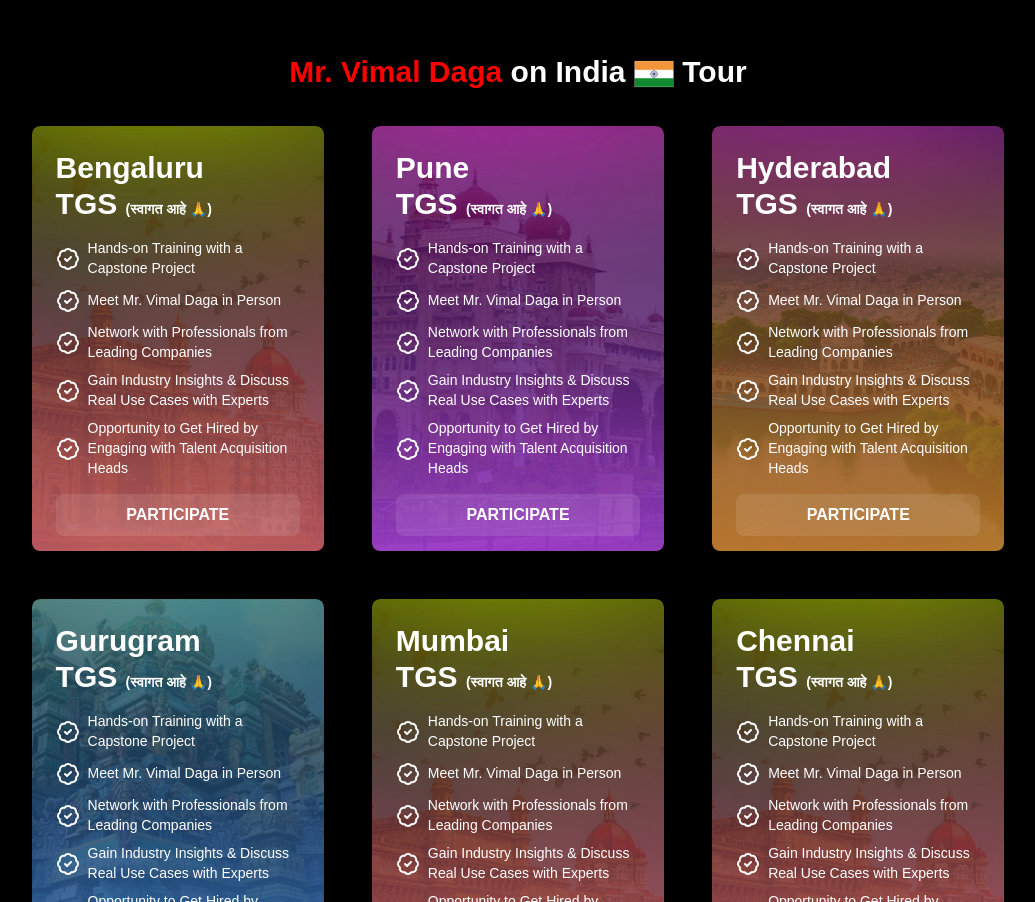
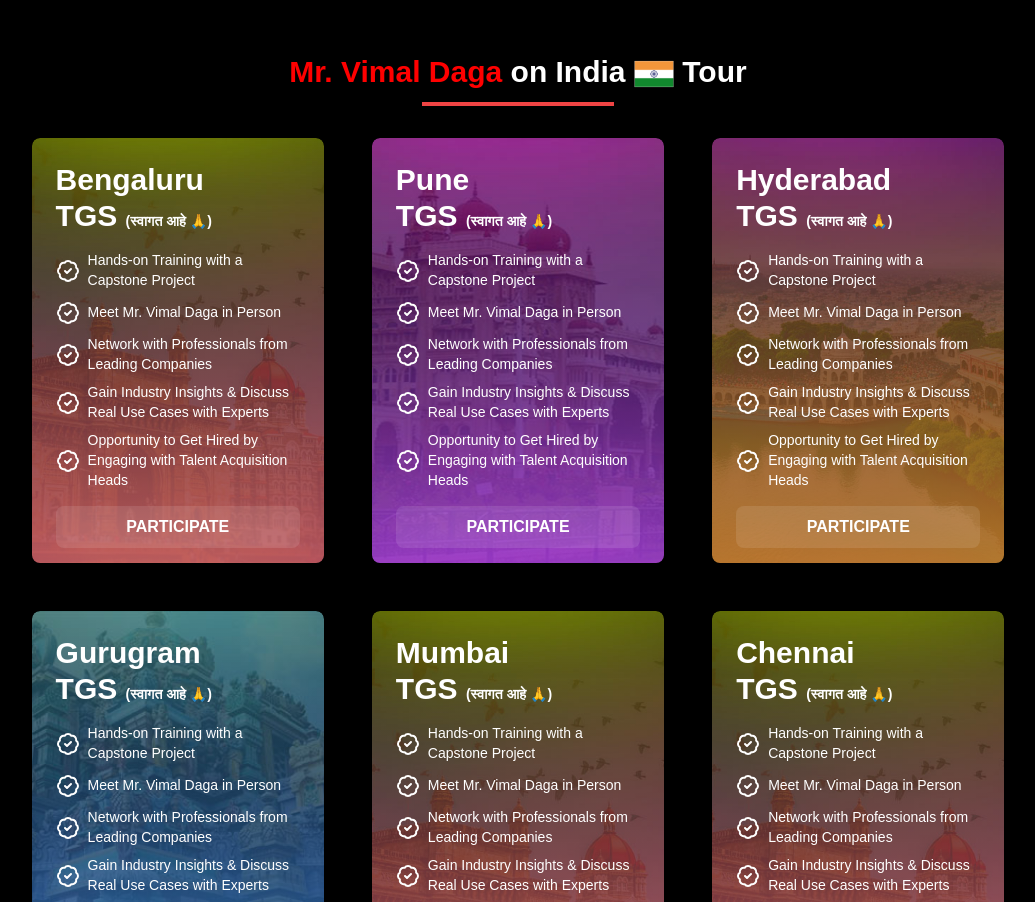
Before and after one commit to tony83033/TGS-CONFERENCE_FOLK_VERSION, a Next.js app: page / in a window 1280 px wide. Shown: the part 3307-4209 px from the top of the page, without its empty margins (122-1157 px from the left). Built offline with nearby package versions, Linux system fonts and the light colour scheme.

Commit message:
refactor city card add a red line

```diff
--- a/src/components/customComponents/CityCards.tsx
+++ b/src/components/customComponents/CityCards.tsx
@@ -65,6 +65,7 @@ export default function CityCardGrid() {
       {/* Title Section */}
       <div className="text-center mb-8">
         <h1 className="text-3xl font-bold text-[#FFFFFF] mb-2 mt-6"><span className="text-[#ff0000]">Mr. Vimal Daga</span> on India <Image src={indiaFlag} alt="India Flag" width={40} height={30} className="inline-block" /> Tour</h1>
+        <div className="h-1 w-48 bg-red-500 mx-auto"></div>
       </div>
 
       <div className="w-4/5 mx-auto grid grid-cols-1 sm:grid-cols-2 lg:grid-cols-3 gap-12"> {/* Three cards per row */}
```
